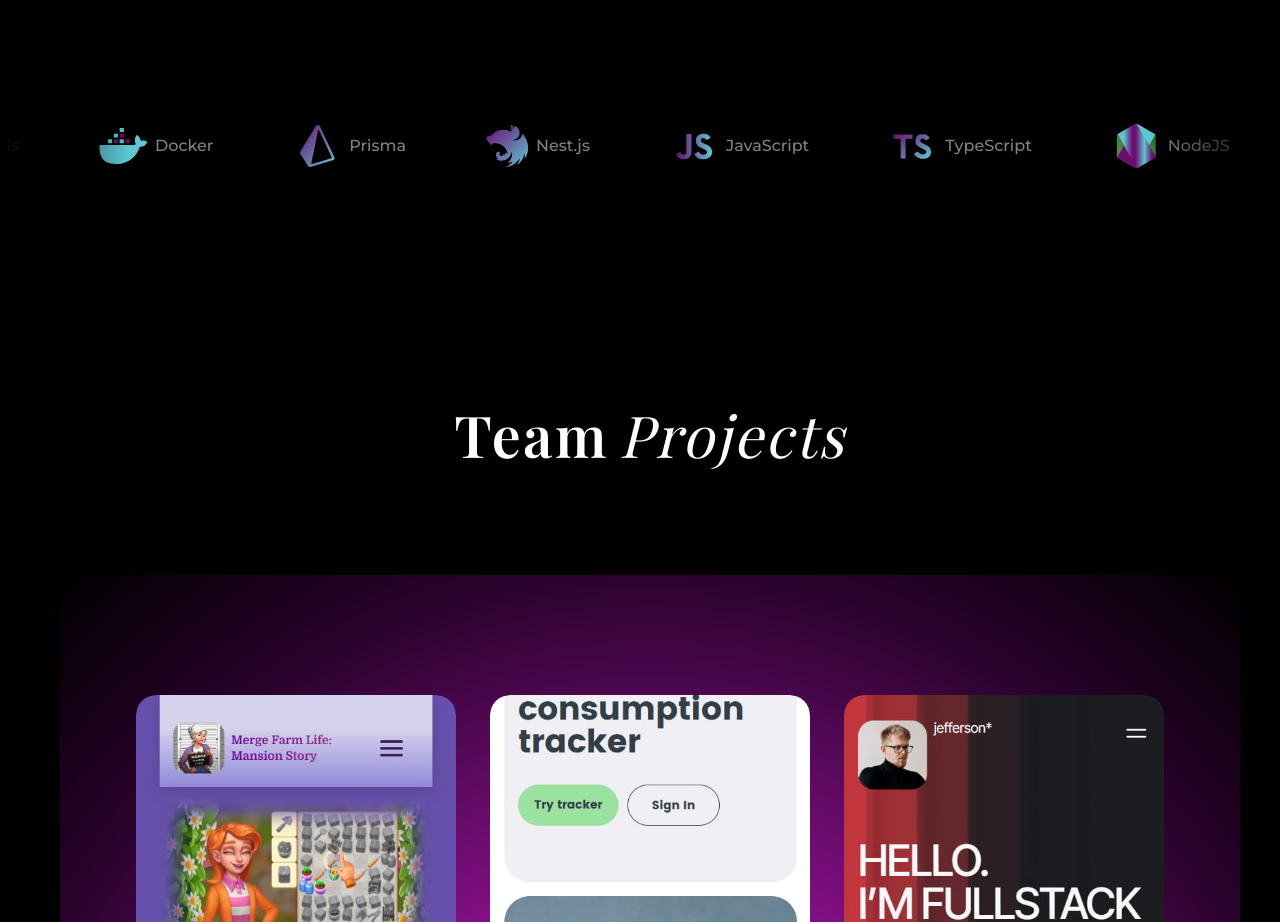
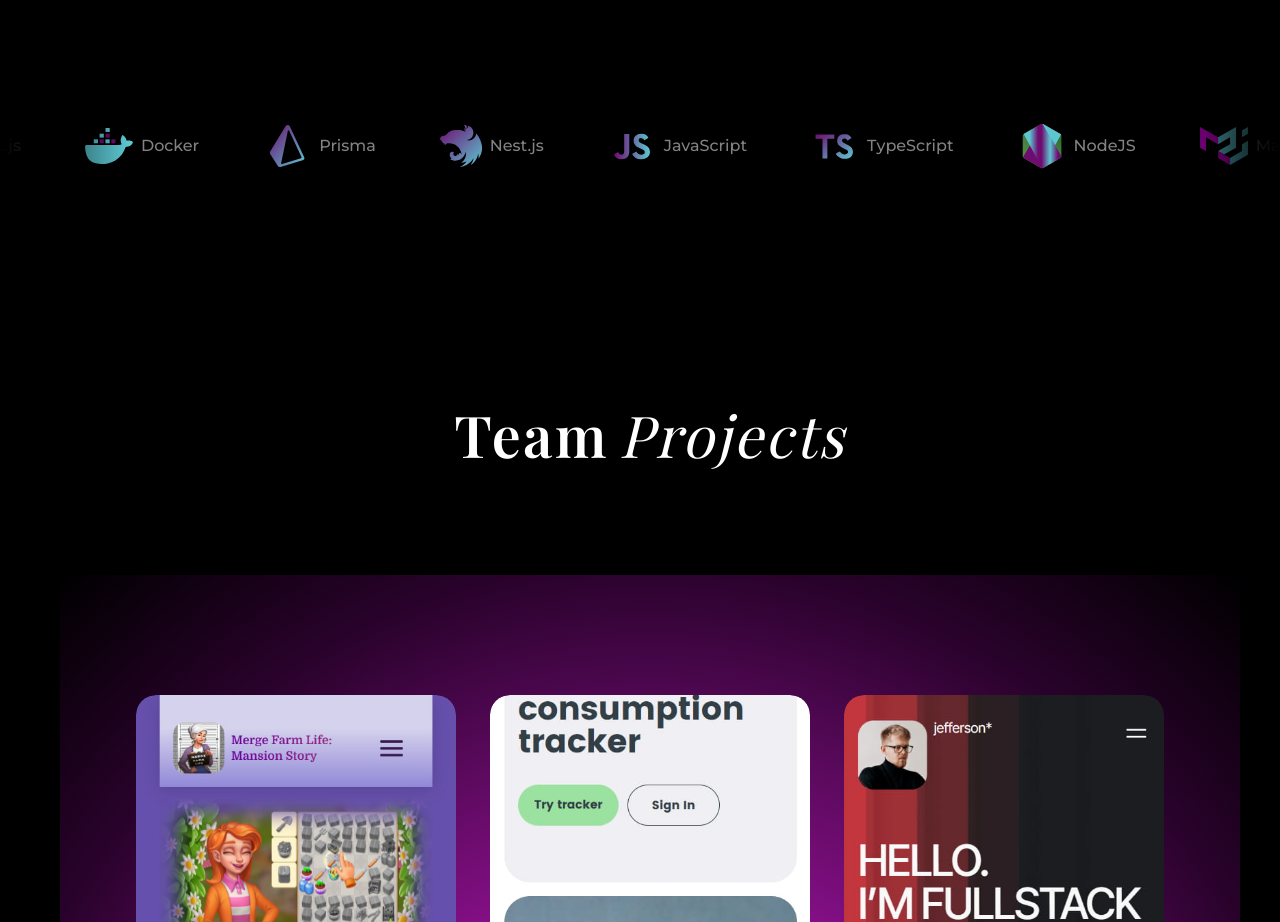
Before and after one commit to Olena457/dev-journey, a Next.js app: page / in a window 1280 px wide. Shown: the part 4100-5022 px from the top of the page. Built offline with nearby package versions, Linux system fonts and the light colour scheme.

Commit message:
Update TeachList.module.scss

```diff
--- a/src/components/TeachList/TeachList.module.scss
+++ b/src/components/TeachList/TeachList.module.scss
@@ -86,7 +86,7 @@
   }
 
   @media (min-width: 768px) {
-    gap: 5rem;
+    gap: 4rem;
     animation-duration: 50s;
   }
 }
```
